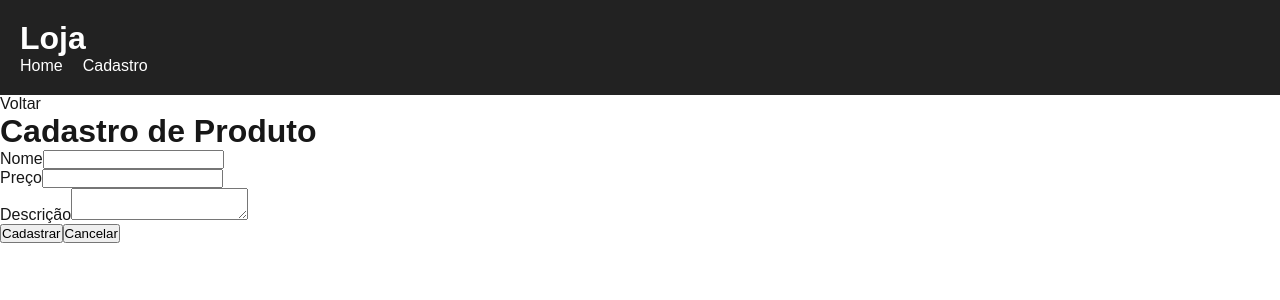
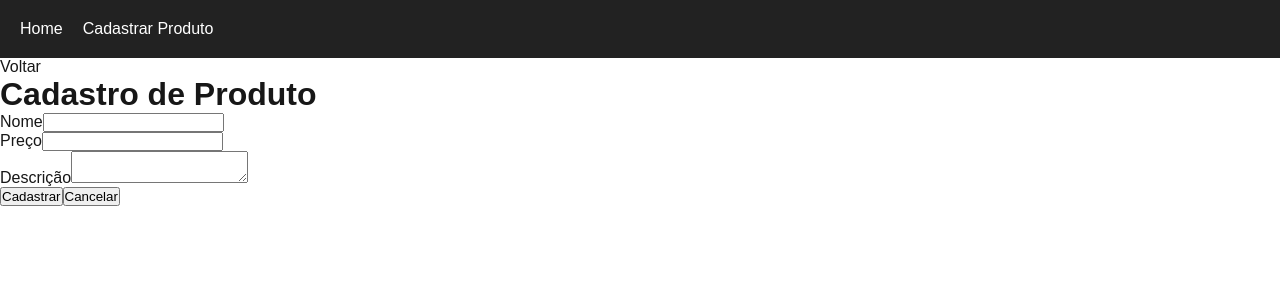
Before and after one commit to samy-collab/Cat-logo-de-produtos-, a Next.js app: page /cadastro in a window 1280 px wide. Shown: the top 300 px of the page. Built offline with nearby package versions, Linux system fonts and the light colour scheme.

Commit message:
Ajusta a header no topo do site

```diff
--- a/components/Header/Header.jsx
+++ b/components/Header/Header.jsx
@@ -4,11 +4,9 @@
 export default function Header() {
   return (
     <header className={styles.header}>
-      <h1>Loja</h1>
-
-      <nav>
+      <nav className={styles.nav}>
         <Link href="/">Home</Link>
-        <Link href="/cadastro">Cadastro</Link>
+        <Link href="/cadastro">Cadastrar Produto</Link>
       </nav>
     </header>
   );
--- a/pages/produto/[id].jsx
+++ b/pages/produto/[id].jsx
@@ -21,6 +21,7 @@
   }
 
   return (
+    <>
       <main>
         <Link href="/">Voltar</Link>
 
@@ -34,5 +35,6 @@
 
         <p>Categoria: {produto.category}</p>
       </main>
+    </>
   );
 }
```
Lines whose indentation alone changed are shown as unchanged.
